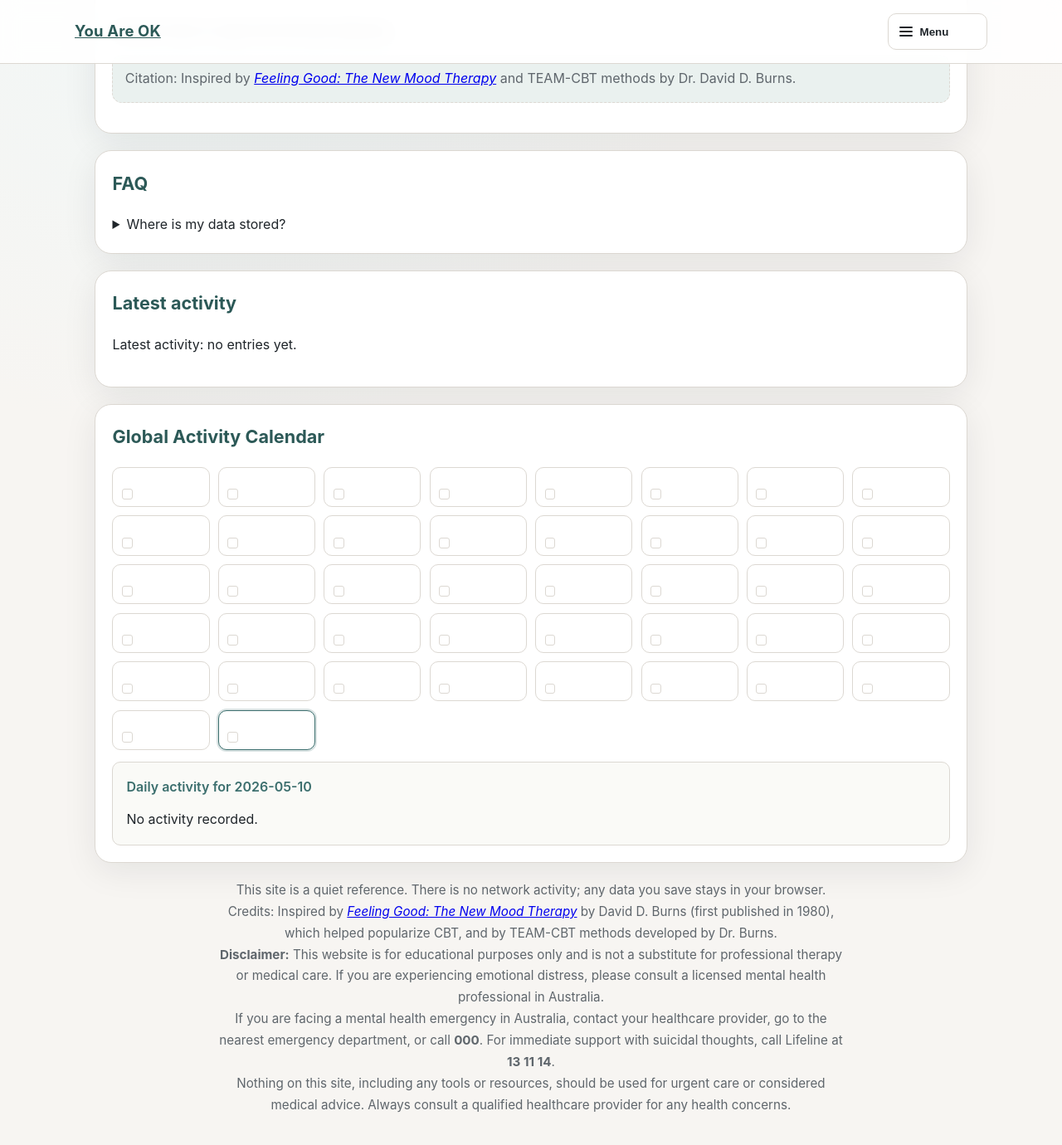
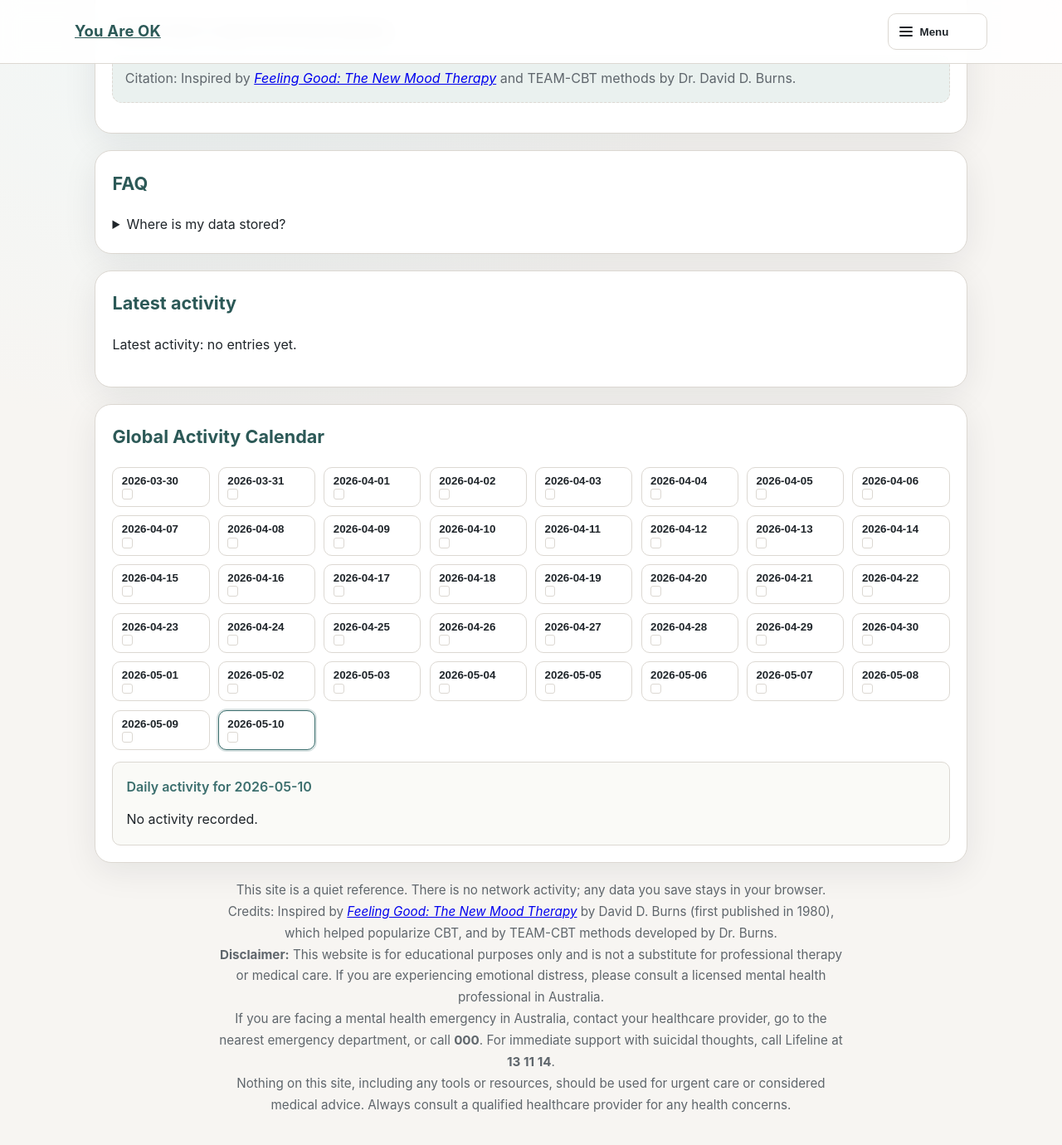
Before and after one commit to ptrcko/you-are-ok, a Jekyll site: the page built from index.md, in a window 1280 px wide and 1400 px high, scrolled down 468 px. Shown: the top 1380 px of the window at 83% size. Built offline with Jekyll 4.4.1, drawn with Linux system fonts in a browser that asks for light colours.

Commit message:
Fix global calendar day text visibility

```diff
--- a/assets/css/style.css
+++ b/assets/css/style.css
@@ -1355,6 +1355,7 @@ button:hover {
   display: grid;
   gap: 0.15rem;
   text-align: left;
+  color: var(--text);
 }
 
 
```
